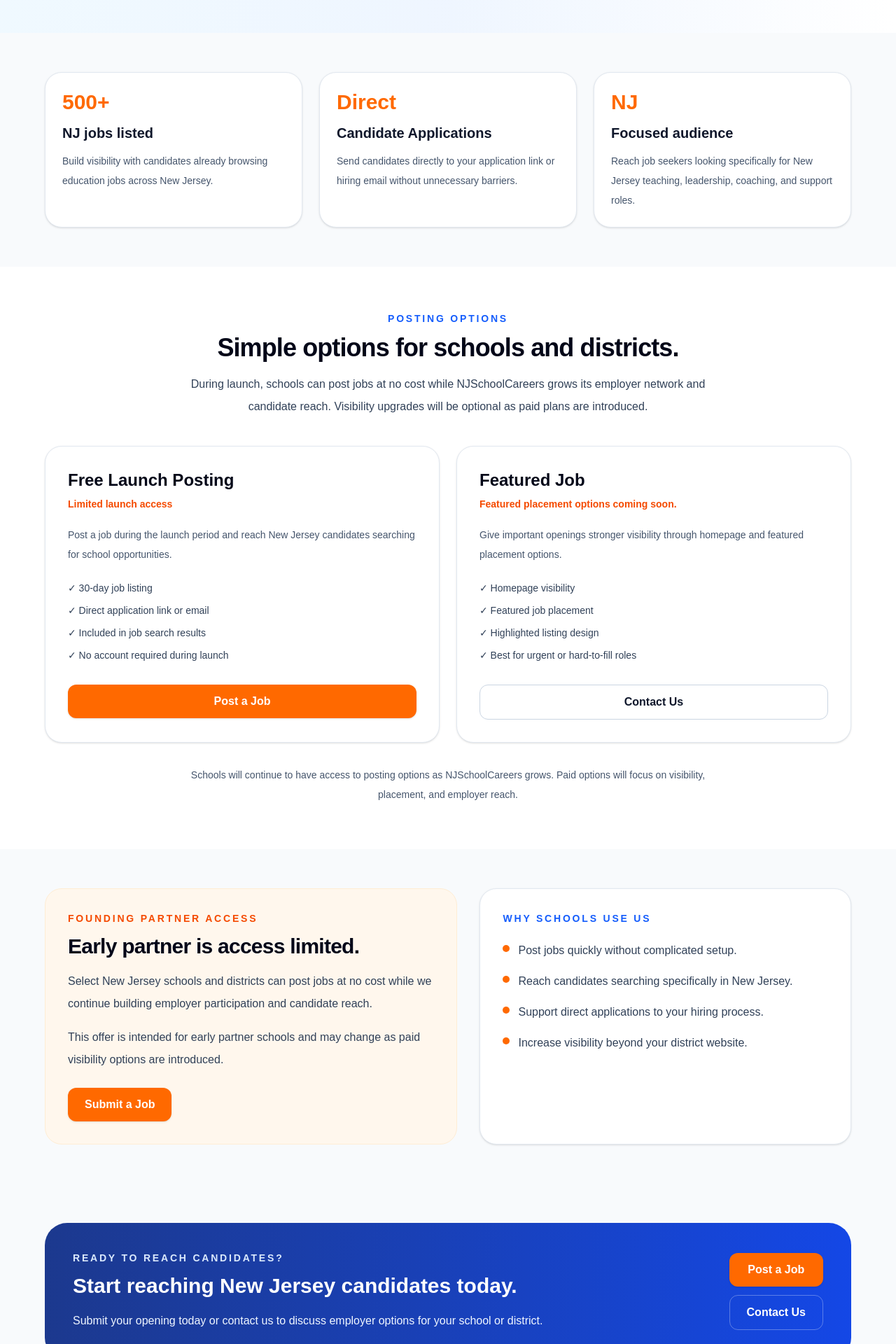
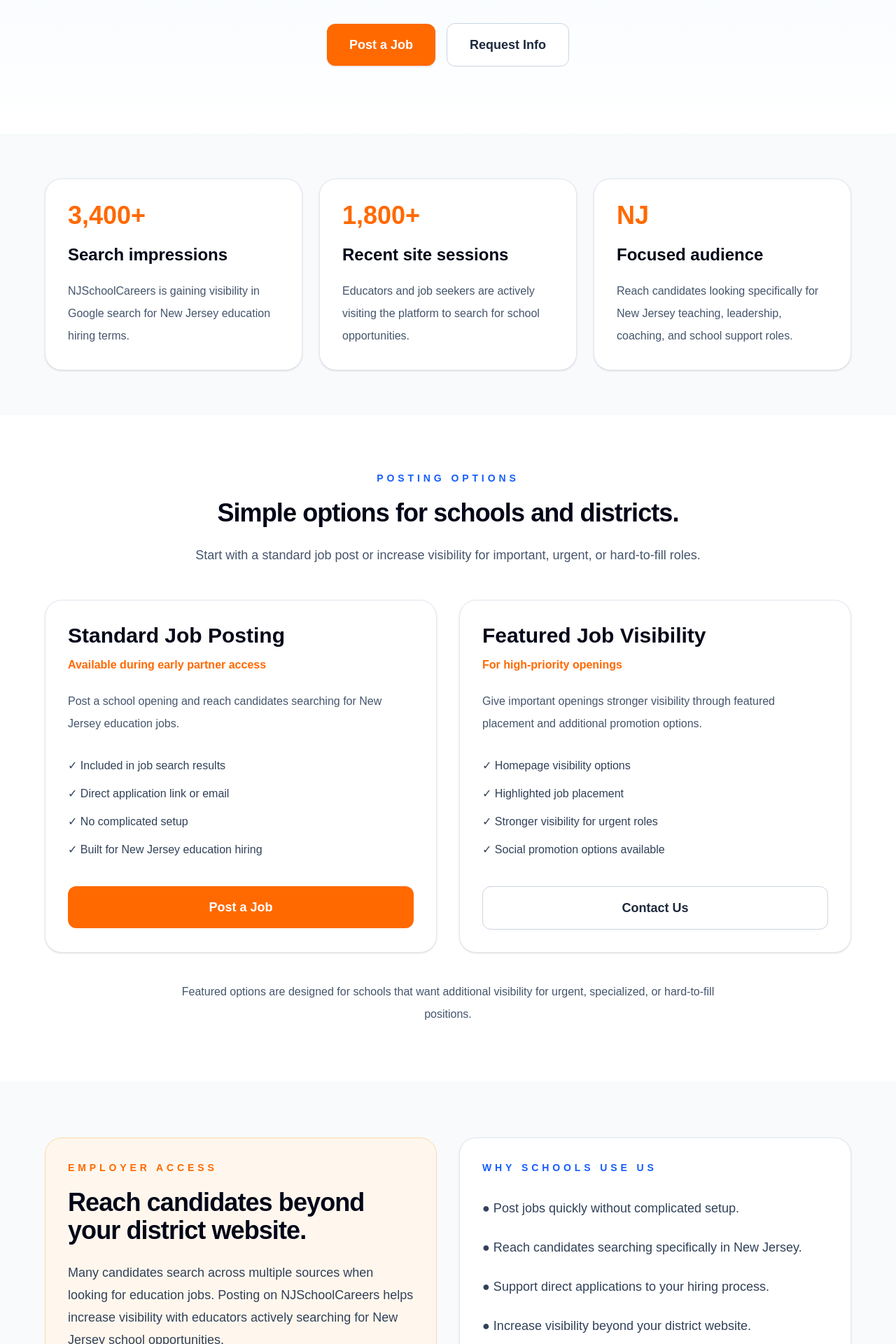
Before and after one commit to njwilkin1/nj-school-careers, a Next.js app: page /employers in a window 1280 px wide. Shown: the part 520-2440 px from the top of the page at 70% size. Built offline with nearby package versions, Linux system fonts and the light colour scheme.

Commit message:
Update employer page with market validation messaging

```diff
--- a/app/employers/page.tsx
+++ b/app/employers/page.tsx
@@ -1,239 +1,241 @@
+import Link from "next/link";
+
 export default function EmployersPage() {
   return (
-    <main className="min-h-screen bg-slate-50 text-slate-900">
-      <section className="bg-gradient-to-r from-sky-50 via-blue-50 to-white px-6 py-16">
-        <div className="mx-auto max-w-6xl text-center">
-          <p className="text-sm font-semibold uppercase tracking-[0.2em] text-orange-500">
+    <main className="min-h-screen bg-slate-50">
+      <section className="bg-gradient-to-b from-blue-50 to-white px-6 py-24 text-center">
+        <div className="mx-auto max-w-5xl">
+          <p className="text-sm font-bold uppercase tracking-[0.35em] text-orange-500">
             For New Jersey Schools
           </p>
 
-          <h1 className="mt-4 text-4xl font-bold tracking-tight text-slate-950 md:text-6xl">
+          <h1 className="mt-6 text-5xl font-bold tracking-tight text-slate-950 md:text-6xl">
             Post jobs and reach New Jersey educators faster.
           </h1>
 
-          <p className="mx-auto mt-6 max-w-3xl text-lg leading-8 text-slate-700">
-            NJSchoolCareers features more than 500 New Jersey education jobs and helps schools connect directly with candidates.
+          <p className="mx-auto mt-8 max-w-3xl text-xl leading-9 text-slate-600">
+            NJSchoolCareers helps New Jersey schools, districts, and education
+            organizations connect with teachers, administrators, support staff,
+            and school professionals through a platform built specifically for
+            NJ education hiring.
           </p>
 
-          <div className="mt-8 flex flex-wrap justify-center gap-3">
-            <a
+          <div className="mt-10 flex flex-col items-center justify-center gap-4 sm:flex-row">
+            <Link
               href="/post-job"
-              className="rounded-xl bg-orange-500 px-6 py-3 font-semibold text-white shadow-sm transition hover:bg-orange-600"
+              className="rounded-xl bg-orange-500 px-8 py-4 text-lg font-bold text-white shadow-sm transition hover:bg-orange-600"
             >
               Post a Job
-            </a>
+            </Link>
 
-            <a
-              href="mailto:info@njschoolcareers.com"
-              className="rounded-xl border border-slate-300 bg-white px-6 py-3 font-semibold text-slate-900 transition hover:border-orange-500 hover:text-orange-600"
+            <Link
+              href="/contact"
+              className="rounded-xl border border-slate-300 bg-white px-8 py-4 text-lg font-bold text-slate-800 transition hover:bg-slate-100"
             >
               Request Info
-            </a>
+            </Link>
           </div>
         </div>
       </section>
 
-      <section className="px-6 py-14">
+      <section className="px-6 py-16">
         <div className="mx-auto grid max-w-6xl gap-6 md:grid-cols-3">
-          <div className="rounded-3xl border border-slate-200 bg-white p-6 shadow-sm">
-            <div className="text-3xl font-bold text-orange-500">500+</div>
-            <h2 className="mt-3 text-xl font-semibold">NJ jobs listed</h2>
-            <p className="mt-3 text-sm leading-7 text-slate-600">
-              Build visibility with candidates already browsing education jobs
-              across New Jersey.
+          <div className="rounded-3xl border border-slate-200 bg-white p-8 shadow-sm">
+            <p className="text-4xl font-bold text-orange-500">3,400+</p>
+            <h2 className="mt-5 text-2xl font-bold text-slate-950">
+              Search impressions
+            </h2>
+            <p className="mt-5 leading-8 text-slate-600">
+              NJSchoolCareers is gaining visibility in Google search for New
+              Jersey education hiring terms.
             </p>
           </div>
 
-          <div className="rounded-3xl border border-slate-200 bg-white p-6 shadow-sm">
-            <div className="text-3xl font-bold text-orange-500">Direct</div>
-            <h2 className="mt-3 text-xl font-semibold">Candidate Applications</h2>
-            <p className="mt-3 text-sm leading-7 text-slate-600">
-              Send candidates directly to your application link or hiring email
-              without unnecessary barriers.
+          <div className="rounded-3xl border border-slate-200 bg-white p-8 shadow-sm">
+            <p className="text-4xl font-bold text-orange-500">1,800+</p>
+            <h2 className="mt-5 text-2xl font-bold text-slate-950">
+              Recent site sessions
+            </h2>
+            <p className="mt-5 leading-8 text-slate-600">
+              Educators and job seekers are actively visiting the platform to
+              search for school opportunities.
             </p>
           </div>
 
-          <div className="rounded-3xl border border-slate-200 bg-white p-6 shadow-sm">
-            <div className="text-3xl font-bold text-orange-500">NJ</div>
-            <h2 className="mt-3 text-xl font-semibold">Focused audience</h2>
-            <p className="mt-3 text-sm leading-7 text-slate-600">
-              Reach job seekers looking specifically for New Jersey teaching,
-              leadership, coaching, and support roles.
+          <div className="rounded-3xl border border-slate-200 bg-white p-8 shadow-sm">
+            <p className="text-4xl font-bold text-orange-500">NJ</p>
+            <h2 className="mt-5 text-2xl font-bold text-slate-950">
+              Focused audience
+            </h2>
+            <p className="mt-5 leading-8 text-slate-600">
+              Reach candidates looking specifically for New Jersey teaching,
+              leadership, coaching, and school support roles.
             </p>
           </div>
         </div>
       </section>
 
-      <section className="bg-white px-6 py-16">
+      <section className="bg-white px-6 py-20">
         <div className="mx-auto max-w-6xl text-center">
-          <p className="text-sm font-semibold uppercase tracking-[0.2em] text-blue-600">
+          <p className="text-sm font-bold uppercase tracking-[0.35em] text-blue-600">
             Posting Options
           </p>
 
-          <h2 className="mt-3 text-3xl font-bold tracking-tight text-slate-950 md:text-4xl">
+          <h2 className="mt-5 text-4xl font-bold tracking-tight text-slate-950">
             Simple options for schools and districts.
           </h2>
 
-          <p className="mx-auto mt-4 max-w-3xl leading-8 text-slate-700">
-            During launch, schools can post jobs at no cost while
-            NJSchoolCareers grows its employer network and candidate reach.
-            Visibility upgrades will be optional as paid plans are introduced.
+          <p className="mx-auto mt-6 max-w-3xl text-lg leading-8 text-slate-600">
+            Start with a standard job post or increase visibility for important,
+            urgent, or hard-to-fill roles.
           </p>
 
-          <div className="mt-10 grid gap-6 md:grid-cols-2">
+          <div className="mt-12 grid gap-8 md:grid-cols-2">
             <div className="rounded-3xl border border-slate-200 bg-white p-8 text-left shadow-sm">
-              <h3 className="text-2xl font-bold text-slate-950">
-                Free Launch Posting
+              <h3 className="text-3xl font-bold text-slate-950">
+                Standard Job Posting
               </h3>
 
-              <p className="mt-2 text-sm font-semibold text-orange-600">
-                Limited launch access
+              <p className="mt-3 font-semibold text-orange-500">
+                Available during early partner access
               </p>
 
-              <p className="mt-5 text-sm leading-7 text-slate-600">
-                Post a job during the launch period and reach New Jersey
-                candidates searching for school opportunities.
+              <p className="mt-6 leading-8 text-slate-600">
+                Post a school opening and reach candidates searching for New
+                Jersey education jobs.
               </p>
 
-              <ul className="mt-6 space-y-3 text-sm text-slate-700">
-                <li>✓ 30-day job listing</li>
+              <ul className="mt-8 space-y-4 text-slate-700">
+                <li>✓ Included in job search results</li>
                 <li>✓ Direct application link or email</li>
-                <li>✓ Included in job search results</li>
-                <li>✓ No account required during launch</li>
+                <li>✓ No complicated setup</li>
+                <li>✓ Built for New Jersey education hiring</li>
               </ul>
 
-              <a
+              <Link
                 href="/post-job"
-                className="mt-8 inline-block w-full rounded-xl bg-orange-500 px-5 py-3 text-center font-semibold text-white shadow-sm transition hover:bg-orange-600"
+                className="mt-10 inline-flex w-full justify-center rounded-xl bg-orange-500 px-6 py-4 text-lg font-bold text-white transition hover:bg-orange-600"
               >
                 Post a Job
-              </a>
+              </Link>
             </div>
 
             <div className="rounded-3xl border border-slate-200 bg-white p-8 text-left shadow-sm">
-              <h3 className="text-2xl font-bold text-slate-950">
-                Featured Job
+              <h3 className="text-3xl font-bold text-slate-950">
+                Featured Job Visibility
               </h3>
 
-              <p className="mt-2 text-sm font-semibold text-orange-600">
-                Featured placement options coming soon.
+              <p className="mt-3 font-semibold text-orange-500">
+                For high-priority openings
               </p>
 
-              <p className="mt-5 text-sm leading-7 text-slate-600">
-                Give important openings stronger visibility through homepage and
-                featured placement options.
+              <p className="mt-6 leading-8 text-slate-600">
+                Give important openings stronger visibility through featured
+                placement and additional promotion options.
               </p>
 
-              <ul className="mt-6 space-y-3 text-sm text-slate-700">
-                <li>✓ Homepage visibility</li>
-                <li>✓ Featured job placement</li>
-                <li>✓ Highlighted listing design</li>
-                <li>✓ Best for urgent or hard-to-fill roles</li>
+              <ul className="mt-8 space-y-4 text-slate-700">
+                <li>✓ Homepage visibility options</li>
+                <li>✓ Highlighted job placement</li>
+                <li>✓ Stronger visibility for urgent roles</li>
+                <li>✓ Social promotion options available</li>
               </ul>
 
-              <a
-                href="mailto:info@njschoolcareers.com"
-                className="mt-8 inline-block w-full rounded-xl border border-slate-300 bg-white px-5 py-3 text-center font-semibold text-slate-900 transition hover:border-orange-500 hover:text-orange-600"
+              <Link
+                href="/contact"
+                className="mt-10 inline-flex w-full justify-center rounded-xl border border-slate-300 px-6 py-4 text-lg font-bold text-slate-800 transition hover:bg-slate-100"
               >
                 Contact Us
-              </a>
+              </Link>
             </div>
           </div>
 
-          <p className="mx-auto mt-8 max-w-3xl text-sm leading-7 text-slate-600">
-            Schools will continue to have access to posting options as NJSchoolCareers grows. Paid options will focus on
-            visibility, placement, and employer reach.
+          <p className="mx-auto mt-10 max-w-3xl leading-8 text-slate-600">
+            Featured options are designed for schools that want additional
+            visibility for urgent, specialized, or hard-to-fill positions.
           </p>
         </div>
       </section>
 
-      <section className="px-6 py-14">
-        <div className="mx-auto grid max-w-6xl gap-8 lg:grid-cols-[1fr_0.9fr]">
-          <div className="rounded-3xl border border-orange-100 bg-orange-50 p-8">
-            <p className="text-sm font-semibold uppercase tracking-[0.2em] text-orange-600">
-              Founding Partner Access
+      <section className="px-6 py-20">
+        <div className="mx-auto grid max-w-6xl gap-8 md:grid-cols-2">
+          <div className="rounded-3xl border border-orange-200 bg-orange-50 p-8">
+            <p className="text-sm font-bold uppercase tracking-[0.35em] text-orange-500">
+              Employer Access
             </p>
 
-            <h2 className="mt-3 text-3xl font-bold tracking-tight text-slate-950">
-              Early partner is access limited.
+            <h2 className="mt-5 text-4xl font-bold tracking-tight text-slate-950">
+              Reach candidates beyond your district website.
             </h2>
 
-            <p className="mt-4 leading-8 text-slate-700">
-              Select New Jersey schools and districts can post jobs at no cost
-              while we continue building employer participation and candidate
-              reach.
+            <p className="mt-6 text-lg leading-8 text-slate-700">
+              Many candidates search across multiple sources when looking for
+              education jobs. Posting on NJSchoolCareers helps increase
+              visibility with educators actively searching for New Jersey school
+              opportunities.
             </p>
 
-            <p className="mt-4 leading-8 text-slate-700">
-              This offer is intended for early partner schools and may change as
-              paid visibility options are introduced.
+            <p className="mt-6 text-lg leading-8 text-slate-700">
+              NJSchoolCareers supports schools and districts that want to
+              advertise openings with a wider audience while keeping the process
+              simple and direct.
             </p>
 
-            <a
+            <Link
               href="/post-job"
-              className="mt-6 inline-block rounded-xl bg-orange-500 px-6 py-3 font-semibold text-white shadow-sm transition hover:bg-orange-600"
+              className="mt-8 inline-flex rounded-xl bg-orange-500 px-6 py-3 font-bold text-white transition hover:bg-orange-600"
             >
               Submit a Job
-            </a>
+            </Link>
           </div>
 
           <div className="rounded-3xl border border-slate-200 bg-white p-8 shadow-sm">
-            <p className="text-sm font-semibold uppercase tracking-[0.2em] text-blue-600">
-              Why schools use us
+            <p className="text-sm font-bold uppercase tracking-[0.35em] text-blue-600">
+              Why Schools Use Us
             </p>
 
-            <ul className="mt-6 space-y-5 text-slate-700">
-              <li className="flex gap-3">
-                <span className="mt-1 h-2.5 w-2.5 rounded-full bg-orange-500" />
-                <span>Post jobs quickly without complicated setup.</span>
-              </li>
-              <li className="flex gap-3">
-                <span className="mt-1 h-2.5 w-2.5 rounded-full bg-orange-500" />
-                <span>Reach candidates searching specifically in New Jersey.</span>
-              </li>
-              <li className="flex gap-3">
-                <span className="mt-1 h-2.5 w-2.5 rounded-full bg-orange-500" />
-                <span>Support direct applications to your hiring process.</span>
-              </li>
-              <li className="flex gap-3">
-                <span className="mt-1 h-2.5 w-2.5 rounded-full bg-orange-500" />
-                <span>Increase visibility beyond your district website.</span>
-              </li>
+            <ul className="mt-8 space-y-6 text-lg leading-8 text-slate-700">
+              <li>● Post jobs quickly without complicated setup.</li>
+              <li>● Reach candidates searching specifically in New Jersey.</li>
+              <li>● Support direct applications to your hiring process.</li>
+              <li>● Increase visibility beyond your district website.</li>
+              <li>● Connect with educators, administrators, and support staff.</li>
             </ul>
           </div>
         </div>
       </section>
 
-      <section className="px-6 py-14">
-        <div className="mx-auto max-w-6xl rounded-[2rem] bg-gradient-to-r from-blue-900 to-blue-700 p-8 text-white md:p-10">
-          <div className="grid gap-8 md:grid-cols-[1fr_auto] md:items-center">
+      <section className="px-6 py-20">
+        <div className="mx-auto flex max-w-6xl flex-col gap-8 rounded-3xl bg-blue-700 p-10 text-white md:flex-row md:items-center md:justify-between">
           <div>
-              <p className="text-sm font-semibold uppercase tracking-[0.2em] text-blue-100">
+            <p className="text-sm font-bold uppercase tracking-[0.35em] text-blue-100">
               Ready to reach candidates?
             </p>
-              <h2 className="mt-3 text-3xl font-bold">
-                Start reaching New Jersey candidates today.
+
+            <h2 className="mt-4 text-4xl font-bold tracking-tight">
+              Start reaching New Jersey educators today.
             </h2>
-              <p className="mt-4 max-w-2xl leading-8 text-blue-50">
-                Submit your opening today or contact us to discuss employer
-                options for your school or district.
+
+            <p className="mt-5 max-w-3xl text-lg leading-8 text-blue-100">
+              Submit your opening today or contact us to discuss visibility
+              options for your school, district, or education organization.
             </p>
           </div>
 
-            <div className="flex flex-col gap-3 sm:flex-row md:flex-col">
-              <a
+          <div className="flex flex-col gap-4">
+            <Link
               href="/post-job"
-                className="rounded-xl bg-orange-500 px-6 py-3 text-center font-semibold text-white shadow-sm transition hover:bg-orange-600"
+              className="rounded-xl bg-orange-500 px-8 py-4 text-center text-lg font-bold text-white transition hover:bg-orange-600"
             >
               Post a Job
-              </a>
-              <a
-                href="mailto:info@njschoolcareers.com"
-                className="rounded-xl border border-white/30 px-6 py-3 text-center font-semibold text-white transition hover:bg-white/10"
+            </Link>
+
+            <Link
+              href="/contact"
+              className="rounded-xl border border-blue-300 px-8 py-4 text-center text-lg font-bold text-white transition hover:bg-blue-600"
             >
               Contact Us
-              </a>
-            </div>
+            </Link>
           </div>
         </div>
       </section>
```
Lines whose indentation alone changed are shown as unchanged.
